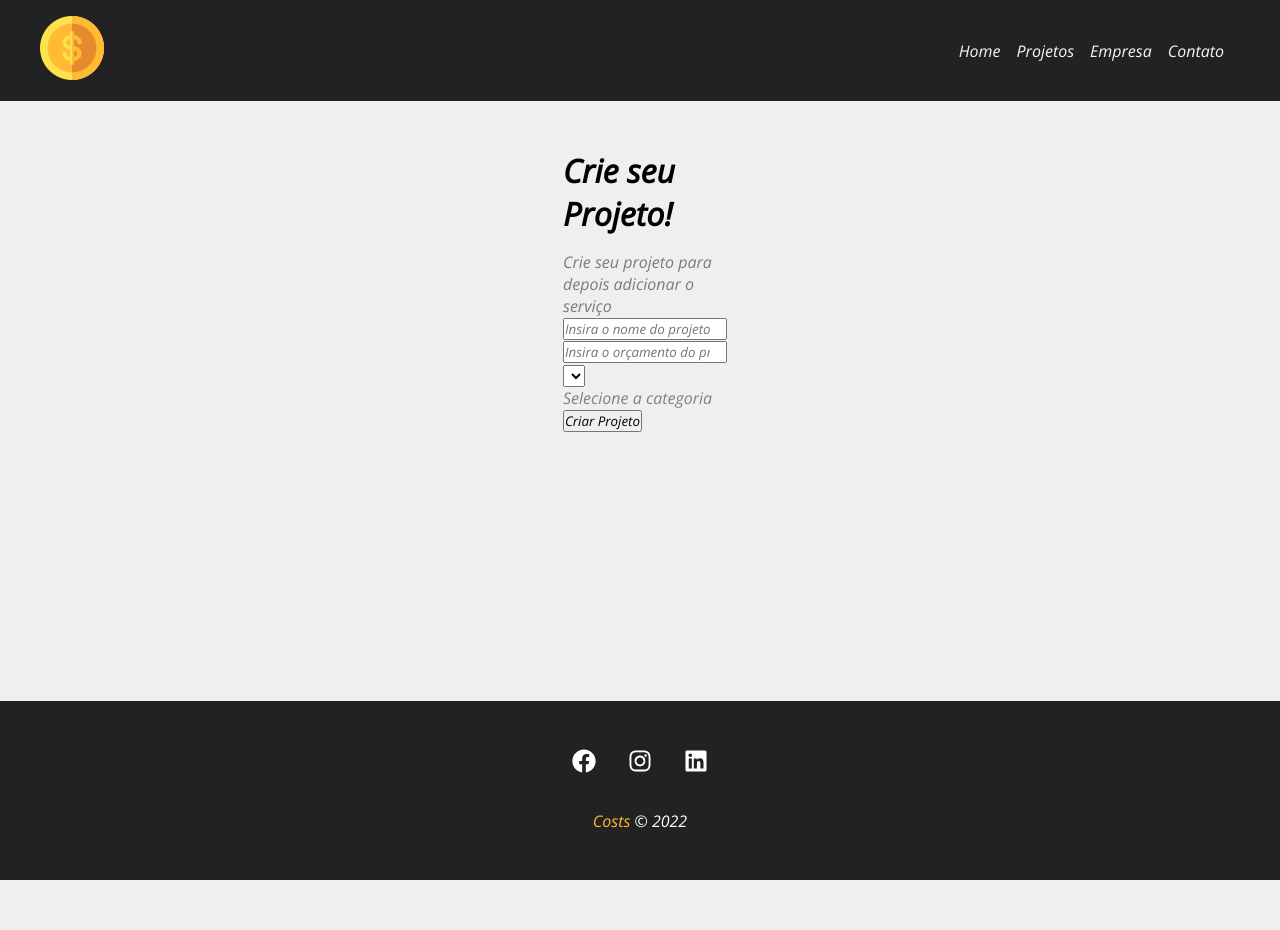
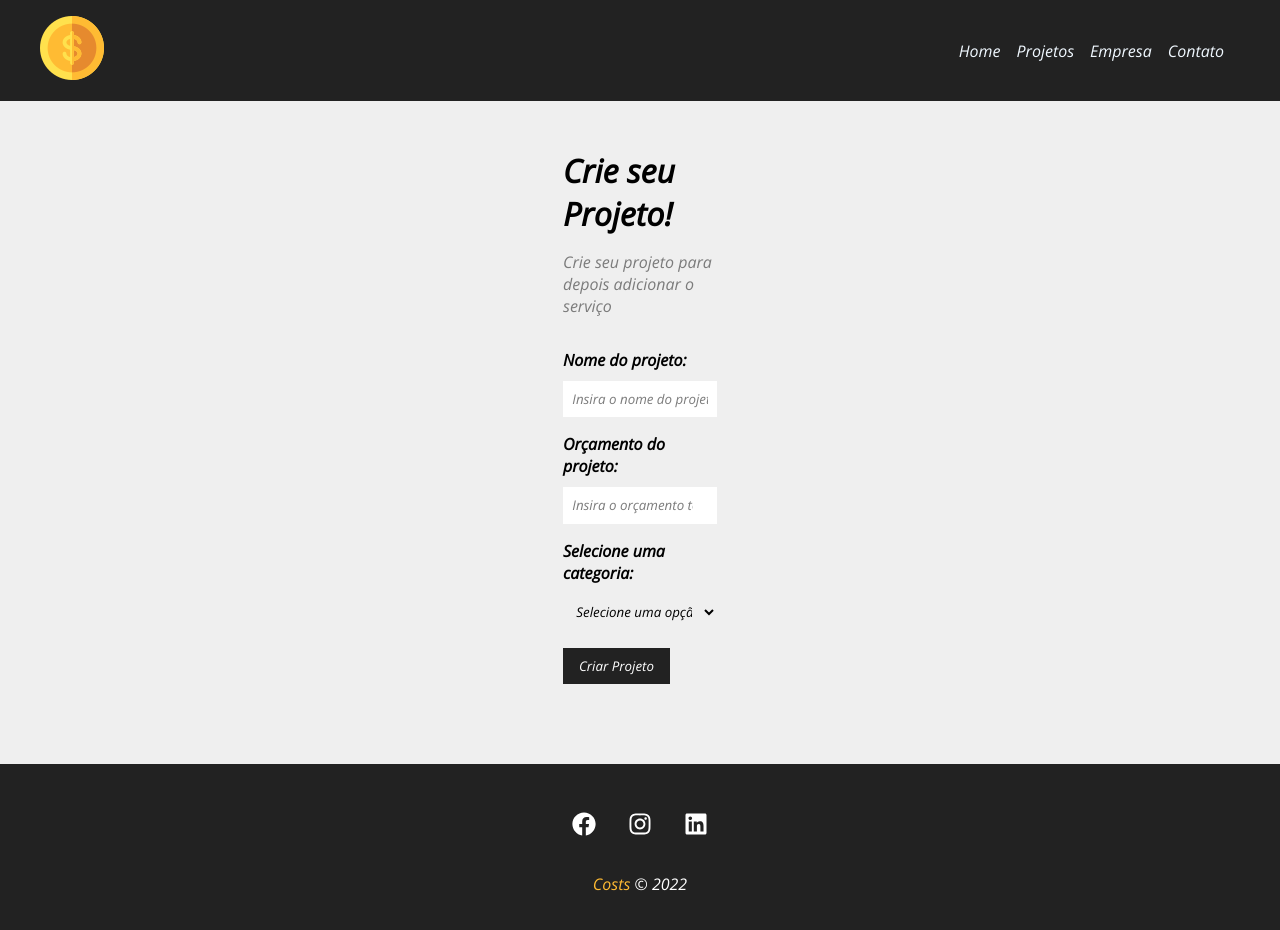
Before and after one commit to mathbueeno/costs, a React (Create React App) app: page /newproject in a window 1280 px wide. Shown: the top 930 px of the page. Before the commit the page ends 880 px from the top, so only its background shows below. Built offline with nearby package versions, Linux system fonts and the light colour scheme.

Commit message:
Finalização do Forms

```diff
--- /dev/null
+++ b/src/components/form/Input.js
@@ -0,0 +1,16 @@
+import styles from './input.module.css';
+
+function Input({ type, text, name, placeholder, handlerOnChange, value }) {
+    return (
+        <div className={styles.form_control}>
+            <label htmlFor={name}>{text}:</label>
+            <input type={type}
+                name={name}
+                id={name}
+                placeholder={placeholder}
+                onChange={handlerOnChange}
+                value={value} />
+        </div>
+    )
+}
+export default Input
--- /dev/null
+++ b/src/components/form/Select.js
@@ -0,0 +1,13 @@
+import styles from './select.module.css';
+
+function Select({ text, name, options, handlerOnChange, value }) {
+    return (
+        <div className={styles.form_control}>
+            <label htmlFor={name}>{text}:</label>
+            <select name={name} id={name}>
+                <option>Selecione uma opção</option>
+            </select>
+        </div>
+    )
+}
+export default Select
--- /dev/null
+++ b/src/components/form/SubmitButton.js
@@ -0,0 +1,10 @@
+import styles from './submitbutton.module.css';
+
+function SubmitButton({ text }) {
+    return (
+        <div>
+            <button className={styles.btn}>{text}</button>
+        </div>
+    )
+}
+export default SubmitButton
--- /dev/null
+++ b/src/components/form/input.module.css
@@ -0,0 +1,20 @@
+.form_control {
+    display: flex;
+    flex-direction: column;
+    margin-bottom: 1em;
+}
+
+.form_control label {
+    margin-bottom: .6em;
+    font-weight: bold;
+}
+
+.form_control input {
+    padding: .7em;
+    border-radius: 0;
+    border: none;
+}
+
+.form_control input::placeholder {
+    color: #7b7b7b;
+}
--- /dev/null
+++ b/src/components/form/select.module.css
@@ -0,0 +1,16 @@
+.form_control {
+    display: flex;
+    flex-direction: column;
+    margin-bottom: 1em;
+}
+
+.form_control label {
+    margin-bottom: .6em;
+    font-weight: bold;
+}
+
+.form_control select {
+    padding: .7em;
+    border-radius: 0;
+    border: none;
+}
--- /dev/null
+++ b/src/components/form/submitbutton.module.css
@@ -0,0 +1,13 @@
+.btn {
+    background-color: #222;
+    color: #fff;
+    padding: 0.7em 1.2em;
+    text-decoration: none;
+    transition: 0.5s;
+    cursor: pointer;
+    border: none;
+}
+
+.btn:hover {
+    color: #ffbb33;
+}
--- a/src/components/pages/newproject.js
+++ b/src/components/pages/newproject.js
@@ -6,7 +6,7 @@
         <div className={styles.newproject_container}>
             <h1>Crie seu Projeto!</h1>
             <p>Crie seu projeto para depois adicionar o serviço</p>
-            <ProjectForm />
+            <ProjectForm btnText="Criar Projeto" />
         </div>
     )
 
--- a/src/components/project/ProjectForm.js
+++ b/src/components/project/ProjectForm.js
@@ -1,19 +1,15 @@
-function ProjectForm() {
+import styles from './projectform.module.css';
+import Input from '../form/Input';
+import Select from '../form/Select';
+import SubmitButton from '../form/SubmitButton';
+
+function ProjectForm({ btnText }) {
     return (
-        <form>
-            <div>
-                <input type="text" placeholder="Insira o nome do projeto" />
-            </div>
-            <div>
-                <input type="number" placeholder="Insira o orçamento do projeto" />
-            </div>
-            <div>
-                <select name="category_id" />
-                <option disabled selected>Selecione a categoria</option>
-            </div>
-            <div>
-                <input type="submit" value="Criar Projeto" />
-            </div>
+        <form className={styles.form}>
+            <Input type="text" text="Nome do projeto" name="name" placeholder="Insira o nome do projeto" />
+            <Input type="number" text="Orçamento do projeto" name="budget" placeholder="Insira o orçamento total" />
+            <Select name="category_id" text="Selecione uma categoria" />
+            <SubmitButton text={btnText} />
         </form>
     )
 }
--- /dev/null
+++ b/src/components/project/projectform.module.css
@@ -0,0 +1,4 @@
+.form {
+    width: 100%;
+    margin: 2em 0;
+}
```
